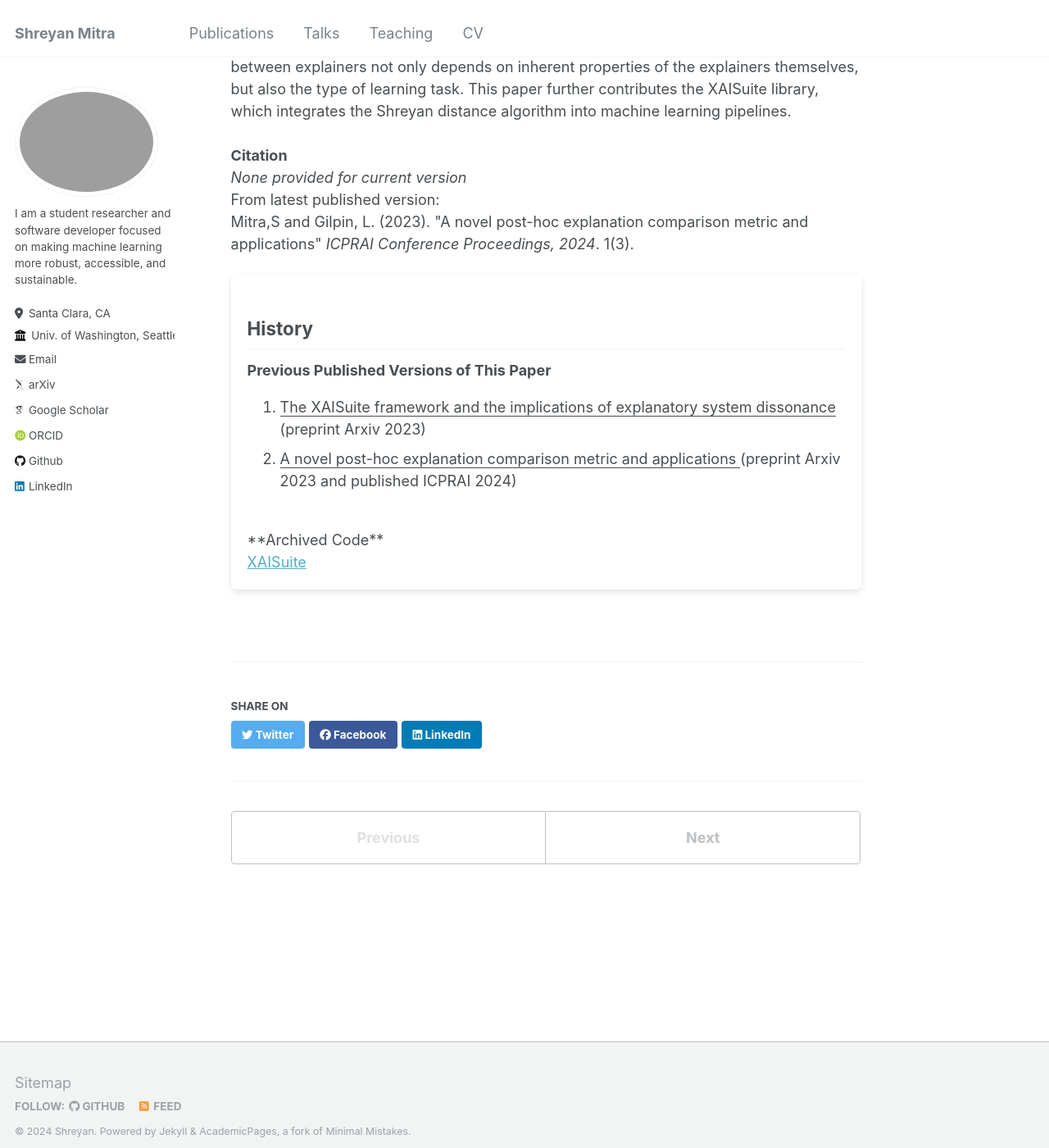
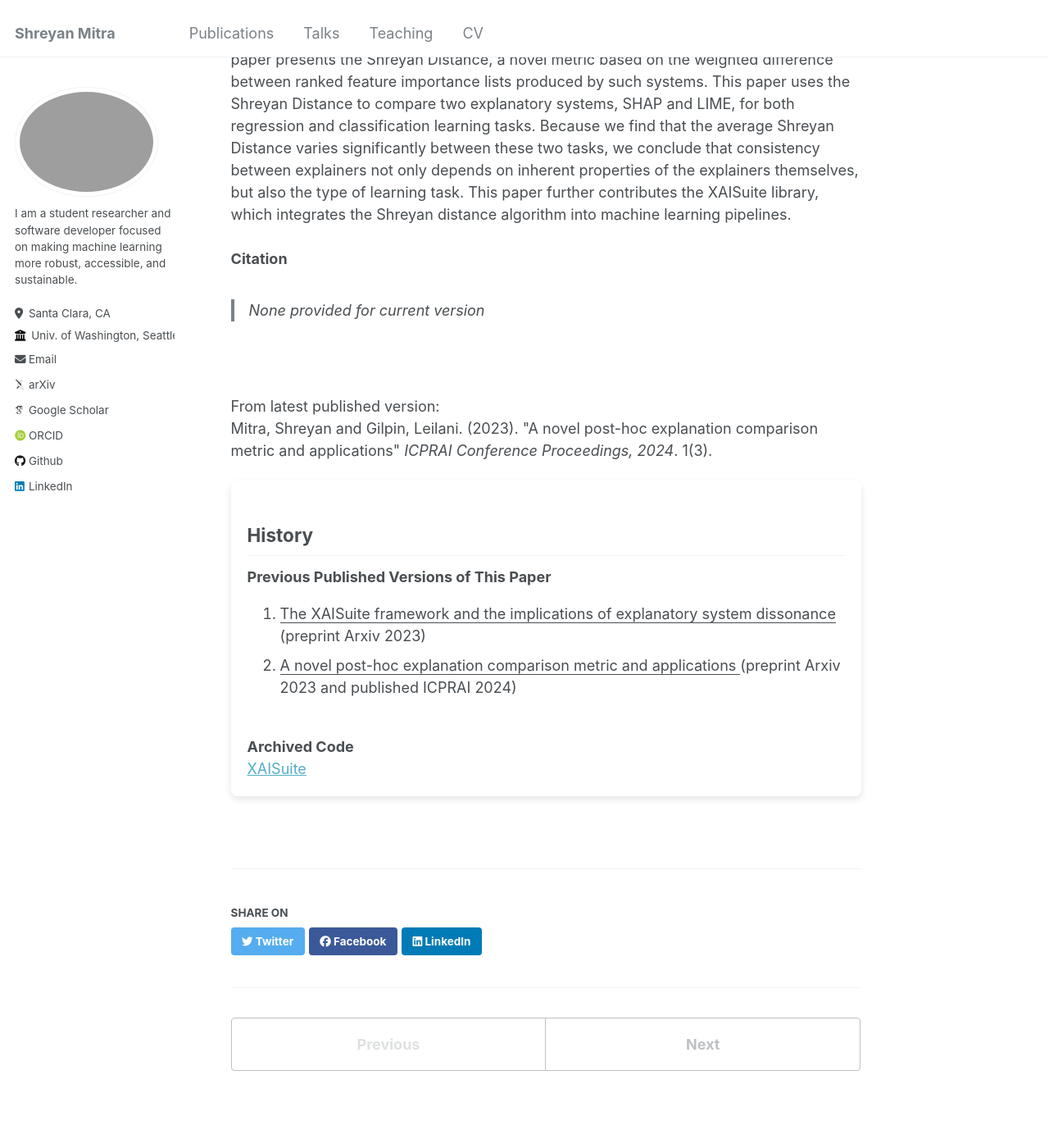
Before and after one commit to shreyanmitra/shreyanmitra.github.io, a Jekyll site: the page built from _publications/lets-agree-to-disagree.md, in a window 1280 px wide and 1400 px high, scrolled down 1001 px. Shown: the whole window at 82% size. Built offline with Jekyll 4.4.1, drawn with Linux system fonts in a browser that asks for light colours; some web fonts are replaced.

Commit message:
Update lets-agree-to-disagree.md

```diff
--- a/_publications/lets-agree-to-disagree.md
+++ b/_publications/lets-agree-to-disagree.md
@@ -27,16 +27,18 @@ citation: 'Mitra,S and Gilpin, L. (2023). &quot;A novel post-hoc explanation com
 <button>Code</button> <button>Paper</button> <button>Slides</button> <button>Video</button></div>
 **Excerpt**
 <br>
-<i>None provided for current version</i>
+<blockquote>None provided for current version</blockquote>
+<br>
 <br>
 From latest published version:
 <br>Explanatory systems make the behavior of machine learning models more transparent, but are often inconsistent. To quantify the differences between explanatory systems, this paper presents the Shreyan Distance, a novel metric based on the weighted difference between ranked feature importance lists produced by such systems. This paper uses the Shreyan Distance to compare two explanatory systems, SHAP and LIME, for both regression and classification learning tasks. Because we find that the average Shreyan Distance varies significantly between these two tasks, we conclude that consistency between explainers not only depends on inherent properties of the explainers themselves, but also the type of learning task. This paper further contributes the XAISuite library, which integrates the Shreyan distance algorithm into machine learning pipelines. <br><br>
 **Citation**
 <br>
-<i>None provided for current version</i>
+<blockquote>None provided for current version</blockquote>
+<br>
 <br>
 From latest published version:
-<br>Mitra,S and Gilpin, L. (2023). &quot;A novel post-hoc explanation comparison metric and applications&quot; <i>ICPRAI Conference Proceedings, 2024</i>. 1(3). <br>
+<br>Mitra, Shreyan and Gilpin, Leilani. (2023). &quot;A novel post-hoc explanation comparison metric and applications&quot; <i>ICPRAI Conference Proceedings, 2024</i>. 1(3). <br>
 <div style="background-color: white; box-shadow: 0 4px 8px rgba(0, 0, 0, 0.1); padding: 20px; padding-top: 8px; border-radius: 8px; min-width:600px;margin-bottom: 25px">
 <h2> History </h2>
 <b>Previous Published Versions of This Paper</b>
@@ -44,5 +46,5 @@ From latest published version:
 <li>
 <u>The XAISuite framework and the implications of explanatory system dissonance </u> (preprint Arxiv 2023) <br> </li>
 <li> <u> A novel post-hoc explanation comparison metric and applications </u> (preprint Arxiv 2023 and published ICPRAI 2024) </li> </ol><br>
-**Archived Code** <br> <a href="github.com/11301858/XAISuite"> XAISuite </a>
+<b>Archived Code</b> <br> <a href="github.com/11301858/XAISuite"> XAISuite </a>
 </div>
```
